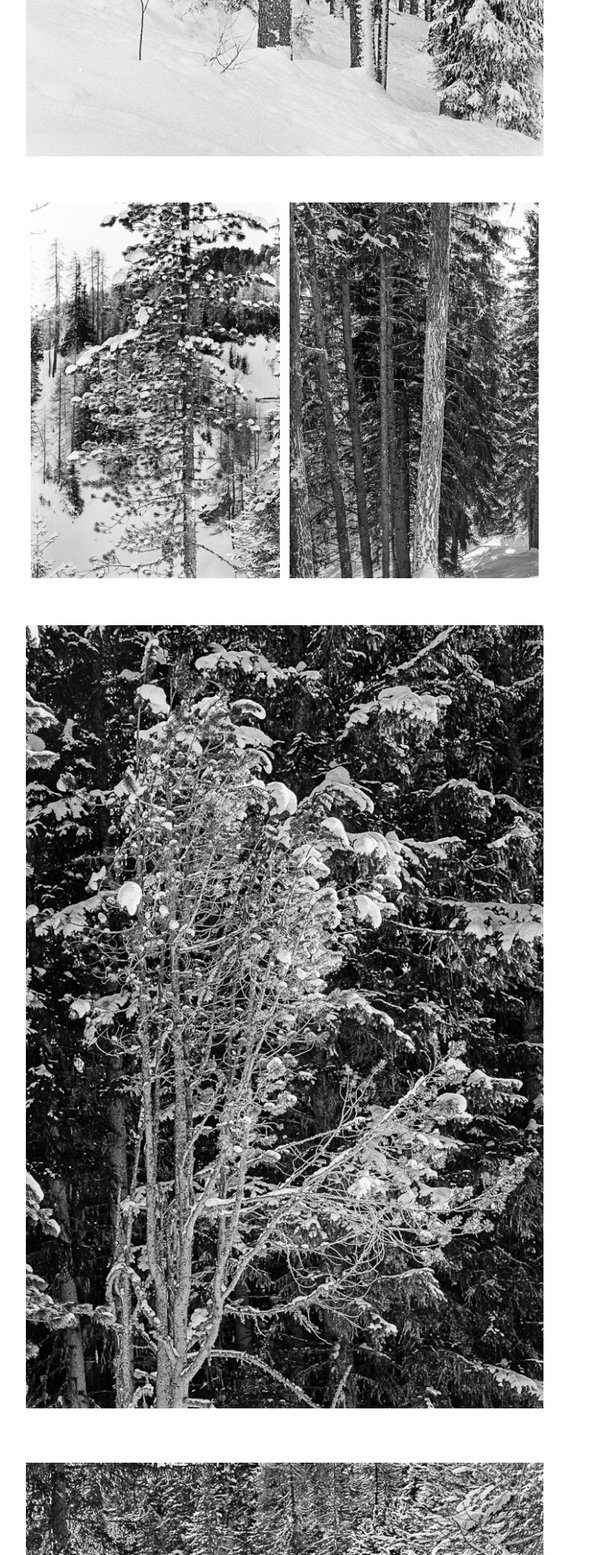
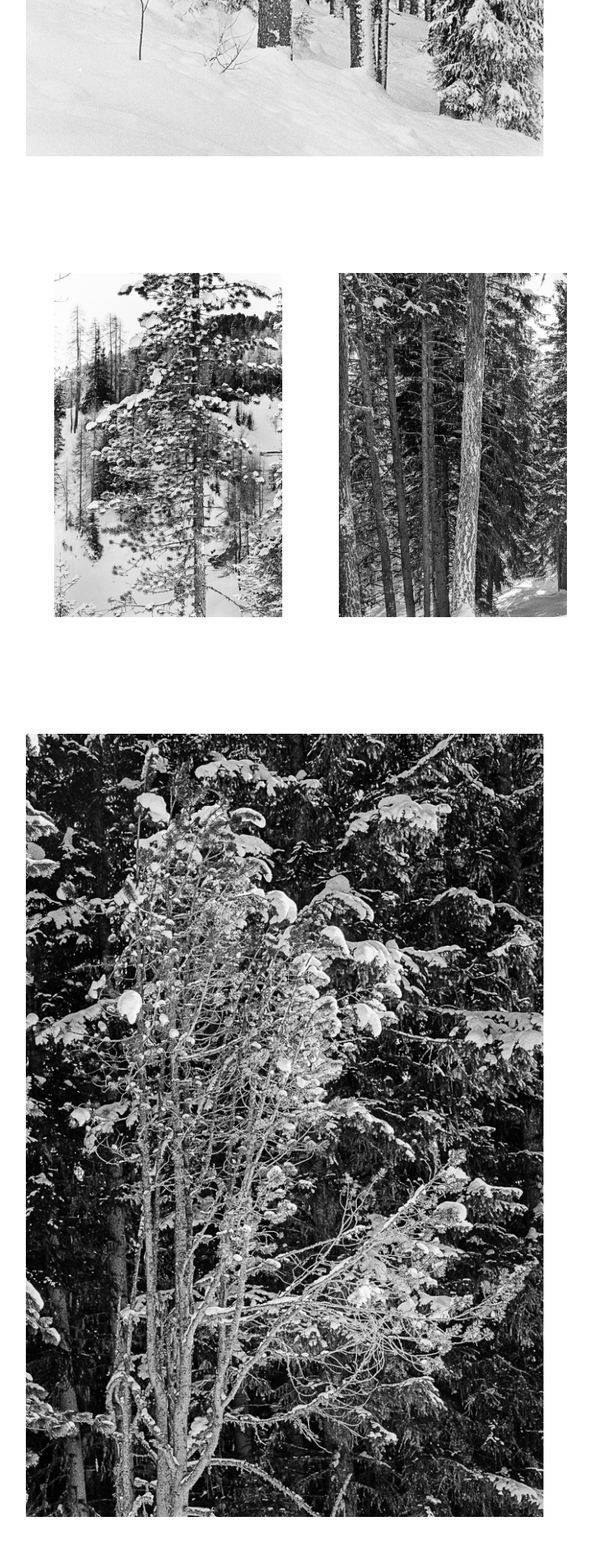
Before and after one commit to lucabutikofer/Photography, a Jekyll site: the page built from Plants.md, in a window 1280 px wide. Shown: the part 882-2802 px from the top of the page at 81% size, without its empty margins (288-1020 px from the left). Built offline with Jekyll 4.4.1, drawn with Linux system fonts in a browser that asks for light colours.

Commit message:
Update no-style-please.scss

```diff
--- a/_sass/no-style-please.scss
+++ b/_sass/no-style-please.scss
@@ -59,12 +59,13 @@ hr {
   &:after { content: attr(data-content) '/////' }
 }
 
-table { width: 100%; }
+table { width: 110%; }
 
 table, th, td {
   // border: thin solid black;
   border-collapse: collapse;
-  padding: 0.4rem;
+  // padding: 0.4rem;
+  padding: 5%;
 }
 
 code {
```
